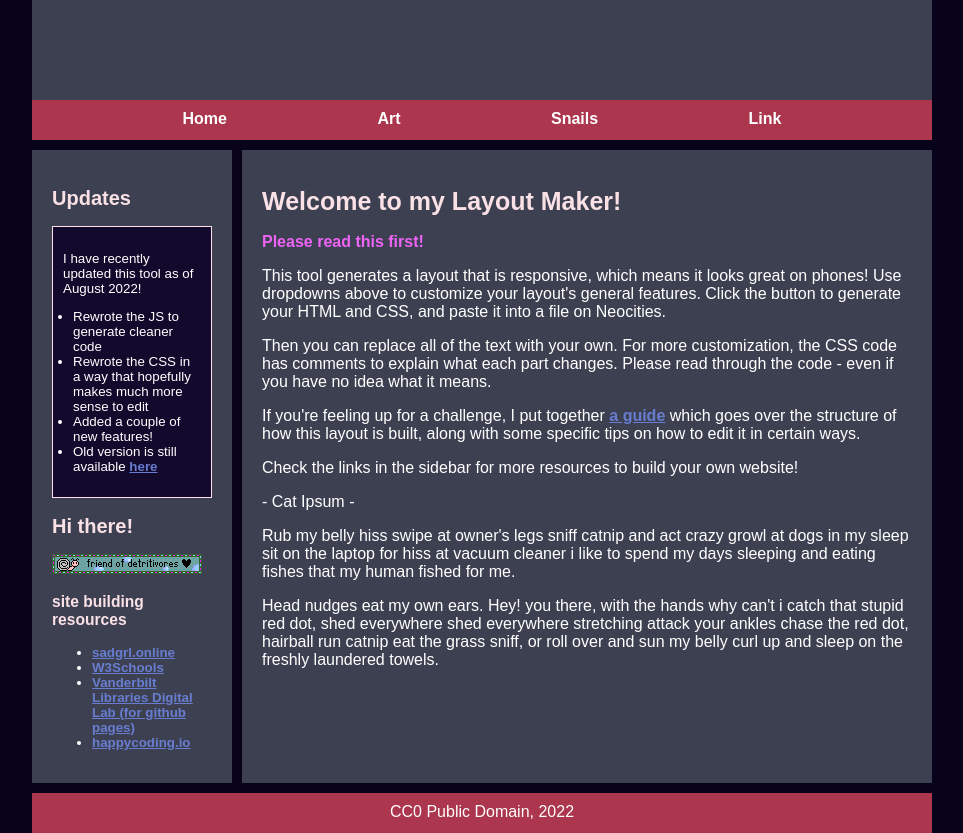
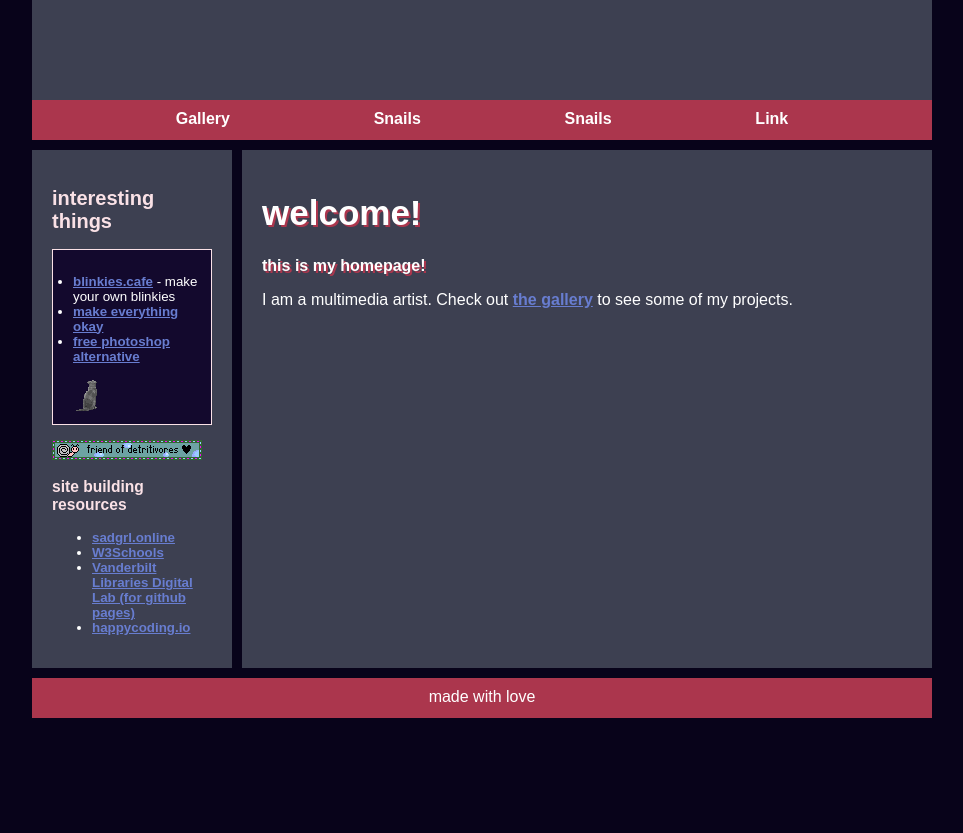
Before and after one commit to gilliankh/gillians-corner, a plain HTML site: page docs/index.html in a window 1280 px wide. Shown: the whole page, without its empty margins (158-1121 px from the left). After the commit the page ends 800 px from the top, so only its background shows below. Drawn offline with Linux system fonts and the light colour scheme; a web font is replaced by a local one.

Commit message:
syntax test

```diff
--- a/docs/index.html
+++ b/docs/index.html
@@ -1,84 +1,16 @@
 <!DOCTYPE html>
-<html>
+
+<html lang="en">
 
   <head>
-    <title>My GitHub Pages Site</title>
-  </head>
+    <meta charset="utf-8" />
+    <title>gillian's corner</title>
 
-  <body>
-
-      <div id="container">
-          <div id="headerArea">
-              <div id="header">
-
-              </div>
-
-              <nav id="navbar" style="margin-bottom: 10px;">
-                  <ul>
-                      <li><a href="#">Home</a></li>
-                      <li><a href="#">Art</a></li>
-                      <li><a href="#">Snails</a></li>
-                      <li><a href="#">Link</a></li>
-                  </ul>
-              </nav>
-          </div>
-
-          <div id="flex">
-              <aside id="leftSidebar" style="margin-right: 10px;">
-                  <h2>Updates</h2>
-                  <div class="box">
-                      <p>I have recently updated this tool as of August 2022!</p>
-                      <ul style="padding-left:10px;">
-                          <li>Rewrote the JS to generate cleaner code</li>
-                          <li>Rewrote the CSS in a way that hopefully makes much more sense to edit</li>
-                          <li>Added a couple of new features!</li>
-                          <li>Old version is still available <a href="old.html" target="_blank">here</a></li>
-                      </ul>
-                  </div>
-                  <h2>Hi there!</h2>
-
-                  <a href="https://www.w3schools.com">
-                      <img src="detritivores_blinkie.gif" alt="friend of detritivores" width="150" height="20">
-                  </a>
-
-                  <h3>site building resources</h3>
-                  <ul>
-                      <li>
-                          <a href="https://goblin-heart.net/sadgrl/" target="_blank">sadgrl.online</a>
-                      </li>
-                      <li><a href="https://www.w3schools.com" target="_blank">W3Schools</a></li>
-                      <li><a href="https://heardlibrary.github.io/digital-scholarship/manage/control/github/" target="_blank">Vanderbilt Libraries Digital Lab (for github pages)</a></li>
-                      <li><a href="https://happycoding.io/tutorials/html/github-pages#add-an-html-file" target="_blank">happycoding.io</a></li>
-                  </ul>
-              </aside>
-              <main>
-                  <h1>Welcome to my Layout Maker!</h1>
-                  <p><strong>Please read this first!</strong></p>
-                  <p>This tool generates a layout that is responsive, which means it looks great on phones! Use dropdowns above to customize your layout's general features. Click the button to generate your HTML and CSS, and paste it into a file on Neocities.</p>
-                  <p>Then you can replace all of the text with your own. For more customization, the CSS code has comments to explain what each part changes. Please read through the code - even if you have no idea what it means.</p>
-                  <p>If you're feeling up for a challenge, I put together <a href="/sadgrl/learn/understanding-tweaking-my-layout-maker/" target="_blank">a guide</a> which goes over the structure of how this layout is built, along with some specific tips on how to edit it in certain ways.</p>
-                  <p>Check the links in the sidebar for more resources to build your own website!</p>
-
-                  <p> - Cat Ipsum - </p>
-                  <p>Rub my belly hiss swipe at owner's legs sniff catnip and act crazy growl at dogs in my sleep sit on the laptop for hiss at vacuum cleaner i like to spend my days sleeping and eating fishes that my human fished for me.</p>
-
-                  <p>Head nudges eat my own ears. Hey! you there, with the hands why can't i catch that stupid red dot, shed everywhere shed everywhere stretching attack your ankles chase the red dot, hairball run catnip eat the grass sniff, or roll over and sun my belly curl up and sleep on the freshly laundered towels.</p>
-
-
-              </main>
-
-          </div>
-          <footer id="footer" style="margin-top: 10px;">CC0 Public Domain, 2022</footer>
-      </div>
-      <!-- THIS IS THE CSS !-->
-      <style>
+      <style type="text/css">
                 /* user styles */
 
                 /* styles are what change the color and sizes of stuff on your site. */
 
-                /* these are variables that are being used in the code
-          these tended to confuse some people, so I only kept
-          the images as variables */
 
                 :root {
                     /*--header-image: url('pinkheader.jpg'); */
@@ -94,9 +26,7 @@
           but I wanted to include an example of how to include a custom font.
           If you download a font file you can upload it onto your Neocities
           and then link it! Many fonts have separate files for each style
-          (bold, italic, etc. T_T) which is why there are so many!
-
-          */
+          (bold, italic, etc. T_T) which is why there are so many!*/
 
                 @font-face {
                     font-family: Nunito;
@@ -130,17 +60,13 @@
               background-size: 65px;
               color: #fff;
               background-image: var(--body-bg-image);
-          }
+                }
 
                 * {
                     box-sizing: border-box;
                 }
 
                 /* below this line is CSS for the layout */
-
-                /* this is a CSS comment
-          to uncomment a line of CSS, remove the * and the /
-          before and after the text */
 
 
                 /* the "container" is what wraps your entire website */
@@ -269,12 +195,15 @@
                 }
 
                 h1 {
-                    font-size: 25px;
+                    color: white;
+                    font-size: 35px;
+                    text-shadow: 2px 2px #AB364D;
                 }
 
                 strong {
                     /* this styles bold text */
-                    color: #ED64F5;
+                    color: white;
+                    text-shadow: 2px 2px #AB364D;
                 }
 
                 /* this is just a cool box, it's the darker colored one */
@@ -335,6 +264,68 @@
                 }
       </style>
 
+  </head>
+
+  <body>
+
+      <div id="container">
+          <div id="headerArea">
+              <div id="header">
+
+              </div>
+
+              <nav id="navbar" style="margin-bottom: 10px;">
+                  <ul>
+                      <li><a href="#">Gallery</a></li>
+                      <li><a href="#">Snails</a></li>
+                      <li><a href="#">Snails</a></li>
+                      <li><a href="#">Link</a></li>
+                  </ul>
+              </nav>
+      </div>
+
+          <div id="flex">
+              <aside id="leftSidebar" style="margin-right: 10px;">
+                  <h2>interesting things</h2>
+                  <div class="box">
+                      <ul style="padding-left:10px;">
+                          <li><a href="https://blinkies.cafe/" >blinkies.cafe</a> - make your own blinkies</li>
+                          <li><a href="https://make-everything-ok.com/" >make everything okay</a></li>
+                          <li><a href="https://www.photopea.com/" >free photoshop alternative</a></li>
+                      </ul>
+                      <img src="x-mao6.gif" alt="cat looking up">
+                  </div>
+                  <br>
+
+                  <a href="snails.html">
+                      <img src="detritivores_blinkie.gif" alt="friend of detritivores" width="150" height="20">
+                  </a>
+
+                  <h3>site building resources</h3>
+                  <ul>
+                      <li>
+                          <a href="https://goblin-heart.net/sadgrl/" target="_blank">sadgrl.online</a>
+                      </li>
+                      <li><a href="https://www.w3schools.com" target="_blank">W3Schools</a></li>
+                      <li><a href="https://heardlibrary.github.io/digital-scholarship/manage/control/github/" target="_blank">Vanderbilt Libraries Digital Lab (for github pages)</a></li>
+                      <li><a href="https://happycoding.io/tutorials/html/github-pages#add-an-html-file" target="_blank">happycoding.io</a></li>
+                  </ul>
+              </aside>
+              <main>
+                  <h1>welcome!</h1>
+                  <p><strong>this is my homepage!</strong></p>
+                  <p>I am a multimedia artist. Check out <a href="gallery.html" >the gallery</a> to see some of my projects.</p>
+                  <p></p>
+                  <p></p>
+                  <p></p>
+
+              </main>
+
+          </div>
+          <footer id="footer" style="margin-top: 10px;">made with love</footer>
+      </div>
+
+
 
 
   </body>
```
Also changed, not shown: docs/gallery.html (added, +11 -0 lines), docs/x-mao6.gif (added).
